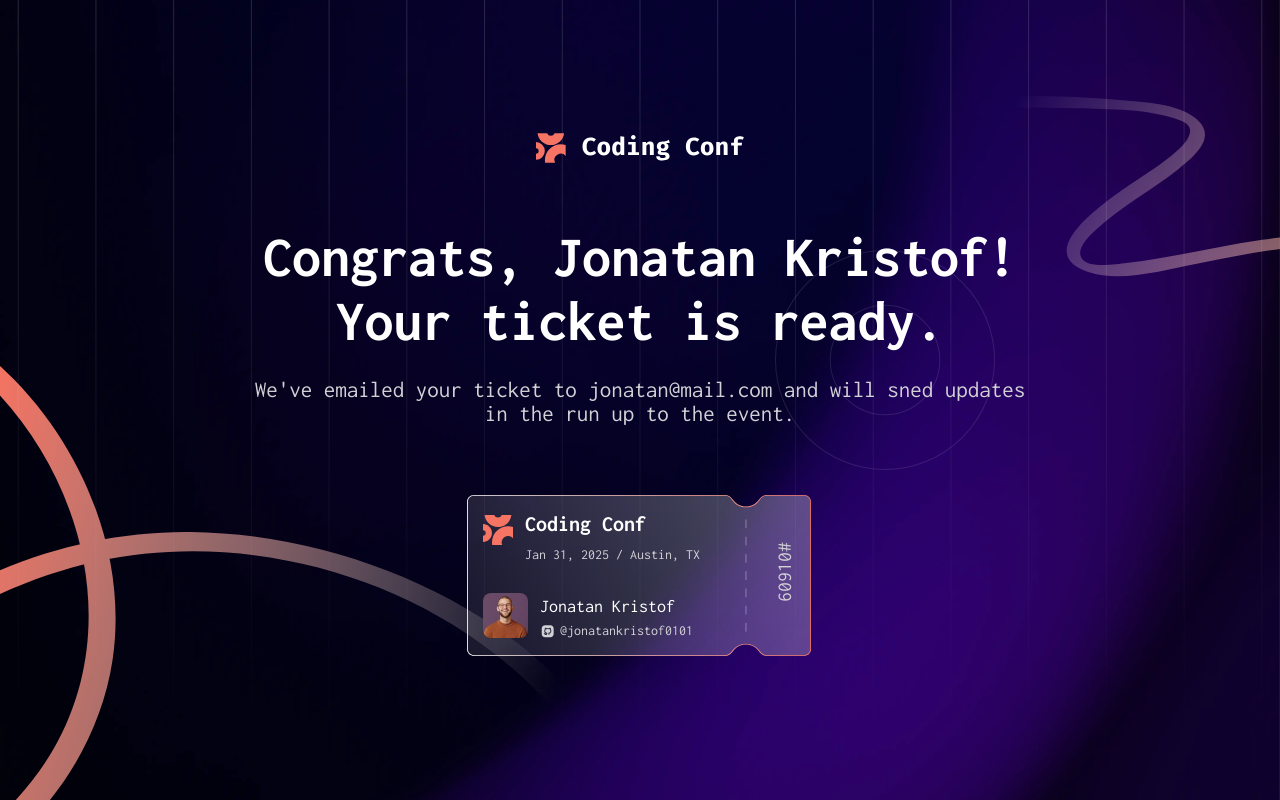
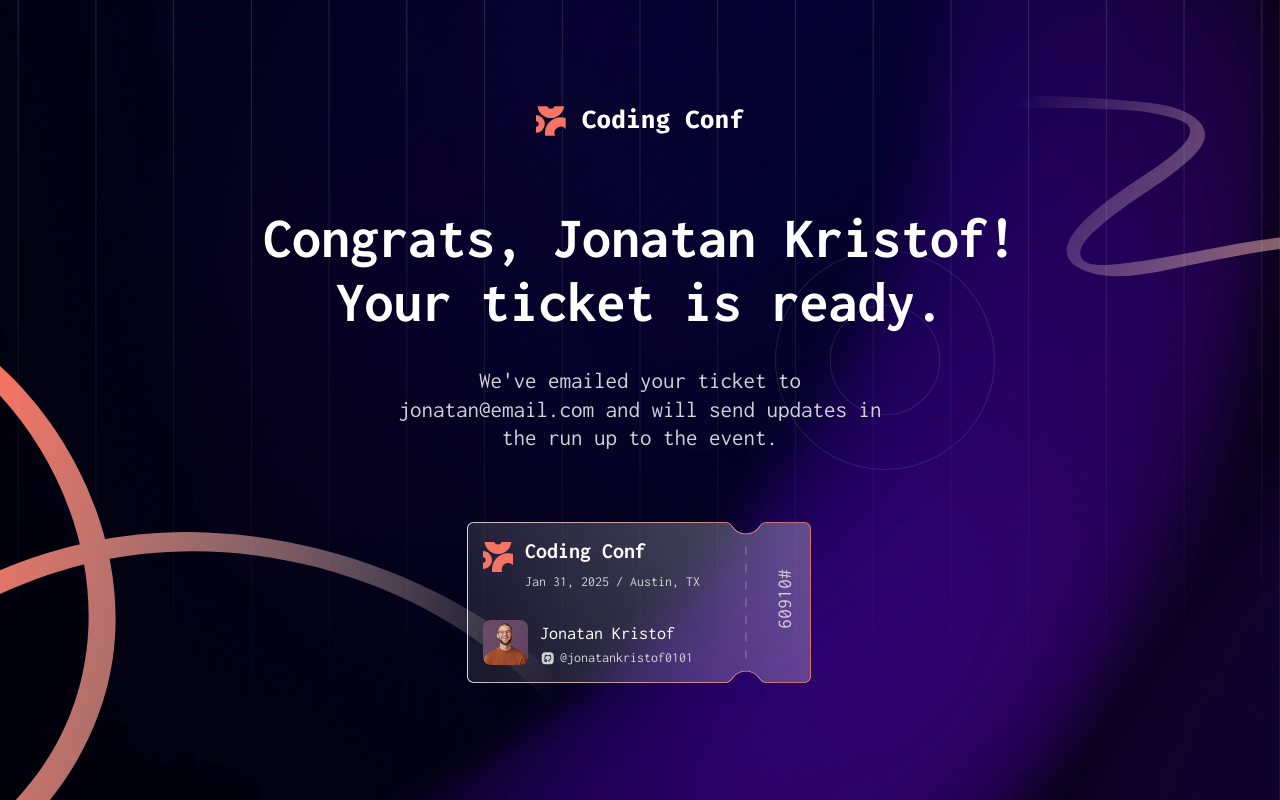
Before and after one commit to YokoMentor/conference-ticket-generator, a React (Vite) app: page / in a window 1280 px wide. Both pictures are taken after typing "Sample", "name@example.com", "Sample" into the empty fields and a click on the button "Generate My Ticket". Built offline with nearby package versions, Linux system fonts and the light colour scheme.

Commit message:
Layout for desktop's congrats page heading

```diff
--- a/src/App.jsx
+++ b/src/App.jsx
@@ -75,7 +75,7 @@ function App() {
     <div>
        <div className='flex flex-col min-h-screen justify-center items-center bg-bg-mobile md:bg-bg-desktop bg-no-repeat text-[60px] text-red-500'>
         <div className='flex flex-col justify-center items-center text-center w-[344px] md:w-[786px] mt-7 md:mt-10'>
-          <img src={logoFull} alt="logo" className="w-[166px] h-[24px] md:w-[209px] md:h-[30px] mb-10 md:mb-[62px]"></img>
+          <img src={logoFull} alt="logo" className="w-[166px] h-[24px] md:w-[209px] md:h-[30px] mb-10 md:mb-[70px]"></img>
         </div>
         {!isVisible && <div className='flex flex-col justify-center items-center'>
           <div className='flex flex-col justify-center items-center text-center w-[344px] md:w-[786px] mb-9 md:mb-12'>
--- a/src/CongratsPage.jsx
+++ b/src/CongratsPage.jsx
@@ -7,9 +7,9 @@ import iconGitHub from './images/icon-github.svg'
 function CongratsPage(){
     return (
         <div className='flex flex-col justify-center items-center text-center w-[344px] md:w-[786px] mb-9 md:mb-12'>
-            <div className='mb-[70px]'>
-                <h1 className='text-heading text-[28px] md:text-[58px] font-bold leading-[2rem] md:leading-[4rem] mb-6'>Congrats, Jonatan Kristof! Your ticket is ready.</h1>
-                <p className='text-paragraph text-[19px] md:text-[23px] leading-[1.5rem]'>We've emailed your ticket to jonatan@mail.com and will sned updates in the run up to the event.</p>
+            <div className='flex flex-col items-center mb-[70px]'>
+                <h1 className='text-heading text-[28px] md:text-[58px] font-bold leading-[2rem] md:leading-[4rem] mb-6 md:mb-8'>Congrats, Jonatan Kristof! Your ticket is ready.</h1>
+                <p className='text-paragraph text-[19px] md:text-[23px] leading-[1.5rem] md:leading-[1.8rem] md:w-[488px]'>We've emailed your ticket to jonatan@email.com and will send updates in the run up to the event.</p>
             </div>
             <div className='bg-bg-ticket bg-no-repeat w-[346px] h-[164px] flex justify-between mx-4'>
                 <div className='mt-3'>
```
